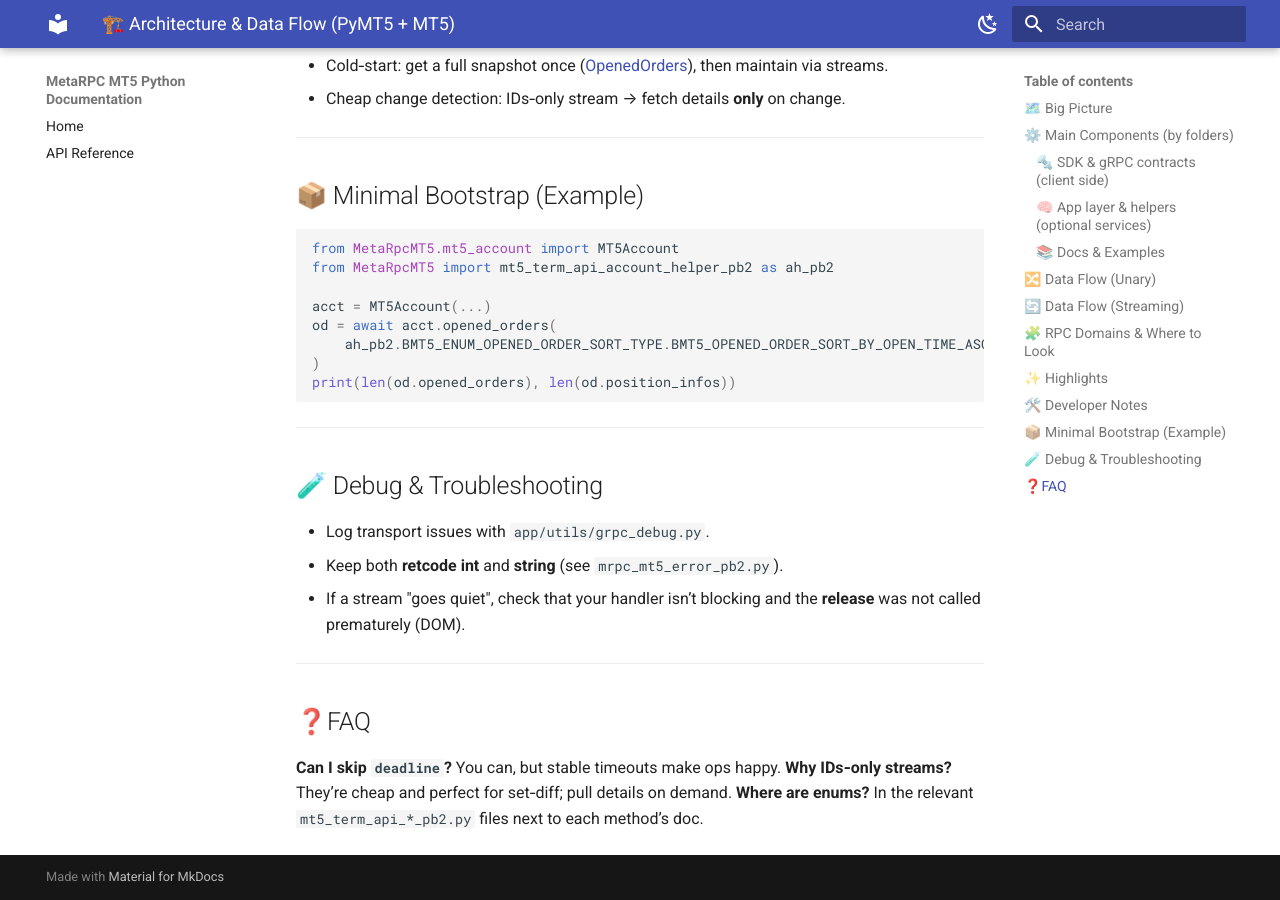
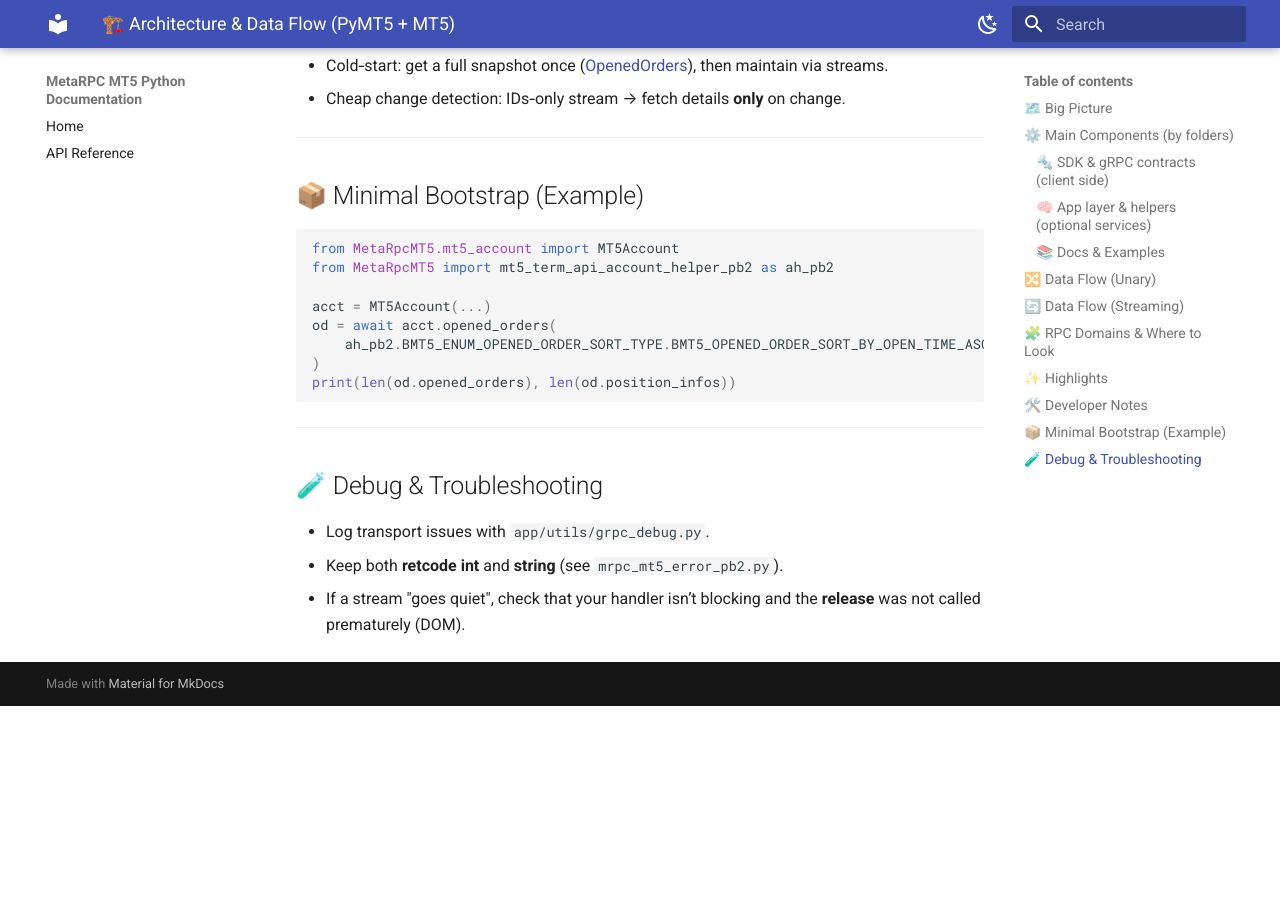
Before and after one commit to MetaRPC/PyMT5, an MkDocs documentation site: the page built from docs/I_want_to_add/Architecture_DataFlow.md, in a window 1280 px wide and 900 px high, scrolled down 3258 px. Built offline with MkDocs 1.6.1 and Material for MkDocs 9.7.7, drawn with Linux system fonts in a browser that asks for light colours; after the commit the page ends 3964 px from its top, so only the background shows below that.

Commit message:
Update Architecture_DataFlow.md

```diff
--- a/docs/I_want_to_add/Architecture_DataFlow.md
+++ b/docs/I_want_to_add/Architecture_DataFlow.md
@@ -158,11 +158,3 @@ print(len(od.opened_orders), len(od.position_infos))
 * Log transport issues with `app/utils/grpc_debug.py`.
 * Keep both **retcode int** and **string** (see `mrpc_mt5_error_pb2.py`).
 * If a stream "goes quiet", check that your handler isn’t blocking and the **release** was not called prematurely (DOM).
-
----
-
-## ❓FAQ
-
-**Can I skip `deadline`?** You can, but stable timeouts make ops happy.
-**Why IDs‑only streams?** They’re cheap and perfect for set‑diff; pull details on demand.
-**Where are enums?** In the relevant `mt5_term_api_*_pb2.py` files next to each method’s doc.
```
